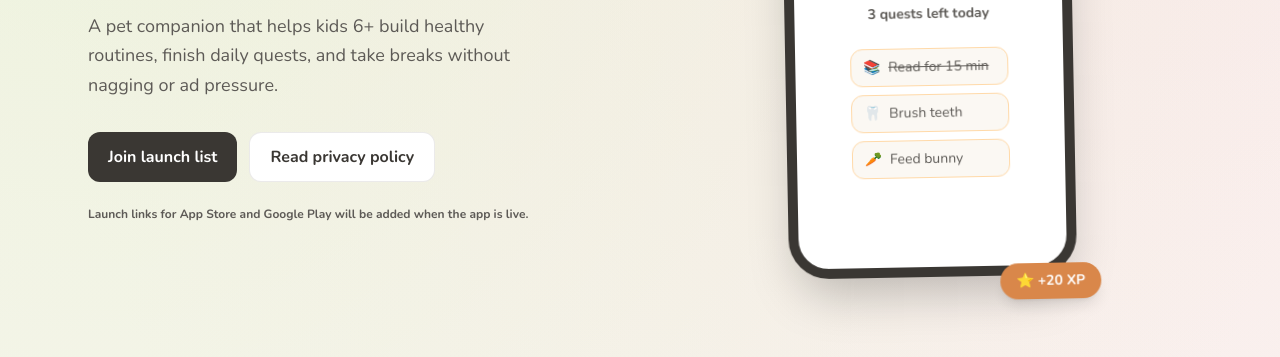
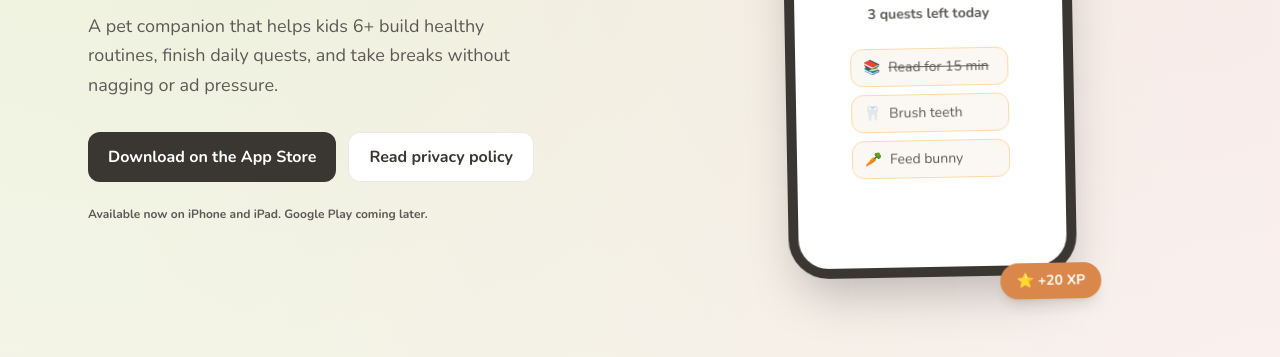
Before and after one commit to funichen/mangomelon.studio, a plain HTML site: page bumochi/index.html in a window 1280 px wide. Shown: the part 443-800 px from the top of the page. Drawn offline with nearby package versions, Linux system fonts and the light colour scheme.

Commit message:
bumochi: replace launch-list CTAs with App Store download links
Co-Authored-By: Claude Opus 5.5 <noreply@anthropic.com>

```diff
--- a/bumochi/index.html
+++ b/bumochi/index.html
@@ -100,15 +100,15 @@
         finish daily quests, and take breaks without nagging or ad pressure.
       </p>
       <div class="flex flex-wrap gap-3 mb-6">
-        <a href="mailto:support@mangomelon.studio?subject=Bumochi%20launch%20list" class="badge-store inline-flex items-center gap-2 bg-ink-primary text-white px-5 py-3 rounded-xl font-bold">
-          Join launch list
+        <a href="https://apps.apple.com/app/id6774667469" class="badge-store inline-flex items-center gap-2 bg-ink-primary text-white px-5 py-3 rounded-xl font-bold">
+          Download on the App Store
         </a>
         <a href="privacy/index.html" class="badge-store inline-flex items-center gap-2 bg-white text-ink-primary px-5 py-3 rounded-xl font-bold border border-ink-primary/10">
           Read privacy policy
         </a>
       </div>
       <p class="text-xs text-ink-secondary font-bold">
-        Launch links for App Store and Google Play will be added when the app is live.
+        Available now on iPhone and iPad. Google Play coming later.
       </p>
     </div>
 
@@ -297,11 +297,11 @@
   <section class="max-w-3xl mx-auto px-6 py-20 text-center">
     <h2 class="text-4xl md:text-5xl font-semibold mb-6">Ready to meet your pet?</h2>
     <p class="text-ink-secondary mb-10 text-lg">
-      Join the launch list and we'll send the store links when Bumochi is ready.
+      Bumochi is live on the App Store. Download it and say hi to your new pet.
     </p>
     <div class="flex flex-wrap gap-3 justify-center">
-      <a href="mailto:support@mangomelon.studio?subject=Bumochi%20launch%20list" class="badge-store inline-flex items-center gap-2 bg-ink-primary text-white px-6 py-4 rounded-xl font-bold">
-        Join launch list
+      <a href="https://apps.apple.com/app/id6774667469" class="badge-store inline-flex items-center gap-2 bg-ink-primary text-white px-6 py-4 rounded-xl font-bold">
+        Download on the App Store
       </a>
       <a href="../contact/index.html" class="badge-store inline-flex items-center gap-2 bg-white text-ink-primary px-6 py-4 rounded-xl font-bold border border-ink-primary/10">
         Contact MangoMelon
```
